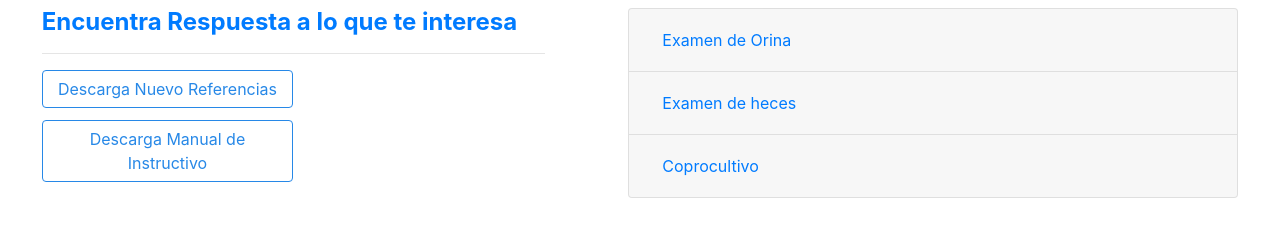
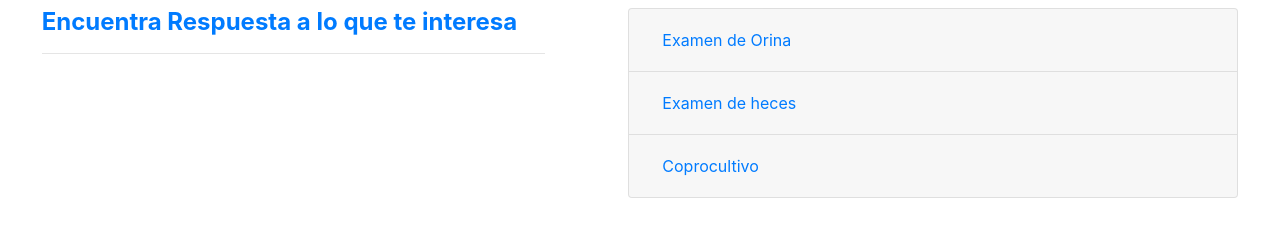
Before and after one commit to Olstertecn11/Inmunolab, a React (Vite) app: page /Preguntas in a window 1280 px wide. Shown: the part 343-575 px from the top of the page. Built offline with nearby package versions, Linux system fonts and the light colour scheme.

Commit message:
removing buttons

```diff
--- a/src/components/sections/Questions.jsx
+++ b/src/components/sections/Questions.jsx
@@ -12,12 +12,6 @@
         <div className="col-md-5 mx-auto">
           <h4 className='card-title text-primary'>Encuentra Respuesta a lo que te interesa</h4>
           <hr />
-          <Link className='btn btn-p' target='_blank' to='https://github.com/Olstertecn11/Inmunolab/blob/master/Cata%CC%81logo%20de%20Referencia.pdf' download >
-            Descarga Nuevo Referencias
-          </Link>
-          <button className='btn btn-p' onClick={() => window.open('./src/components/Instructivo.pdf', '_blank')}>
-            Descarga Manual de Instructivo
-          </button>
         </div>
         <div className="col-md-6 mx-auto">
           <div className="accordion" id="accordionExample">
```
